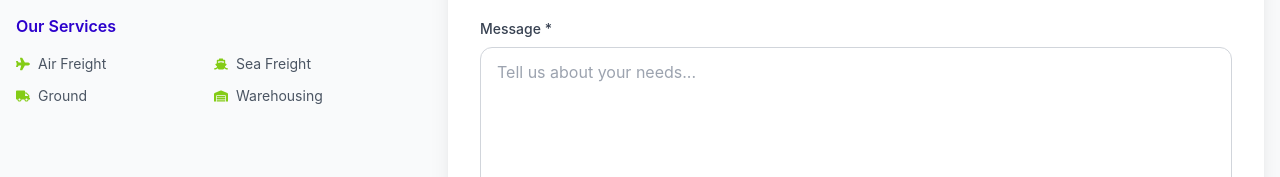
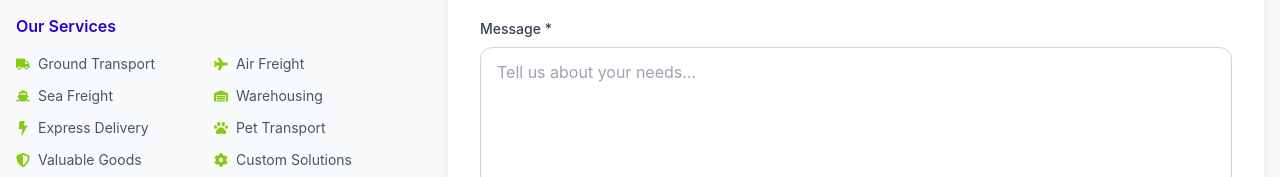
Before and after one commit to Boominati-Dayo/pulver-global-logistics, a Next.js app: page /contact in a window 1280 px wide. Shown: the part 775-952 px from the top of the page. Built offline with nearby package versions, Linux system fonts and the light colour scheme; no server answers; the database is empty.

Commit message:
Add all 8 services to contact page services list

```diff
--- a/src/app/contact/page.tsx
+++ b/src/app/contact/page.tsx
@@ -3,7 +3,7 @@
 import { useState } from 'react';
 import { useTheme } from '@/components/ClientLayout';
 import { useSettings } from '@/components/SettingsContext';
-import { FaMapMarkerAlt, FaPhone, FaEnvelope, FaClock, FaUser, FaEnvelopeOpenText, FaCheckCircle, FaSpinner, FaPlane, FaShip, FaTruck, FaWarehouse, FaRocket } from 'react-icons/fa';
+import { FaMapMarkerAlt, FaPhone, FaEnvelope, FaClock, FaUser, FaEnvelopeOpenText, FaCheckCircle, FaSpinner, FaPlane, FaShip, FaTruck, FaWarehouse, FaBolt, FaPaw, FaShieldAlt, FaCog } from 'react-icons/fa';
 
 export default function Contact() {
   const { isDarkMode } = useTheme();
@@ -69,7 +69,7 @@ export default function Contact() {
             <div className="pt-6 border-t border-gray-200 dark:border-gray-700">
               <h3 className="font-semibold text-[#2c00cc] dark:text-white mb-4">Our Services</h3>
               <div className="grid grid-cols-2 gap-3">
-                {[{ icon: FaPlane, label: 'Air Freight' }, { icon: FaShip, label: 'Sea Freight' }, { icon: FaTruck, label: 'Ground' }, { icon: FaWarehouse, label: 'Warehousing' }].map((s, i) => (
+                {[{ icon: FaTruck, label: 'Ground Transport' }, { icon: FaPlane, label: 'Air Freight' }, { icon: FaShip, label: 'Sea Freight' }, { icon: FaWarehouse, label: 'Warehousing' }, { icon: FaBolt, label: 'Express Delivery' }, { icon: FaPaw, label: 'Pet Transport' }, { icon: FaShieldAlt, label: 'Valuable Goods' }, { icon: FaCog, label: 'Custom Solutions' }].map((s, i) => (
                   <div key={i} className="flex items-center gap-2 text-gray-600 dark:text-gray-400 text-sm">
                     <s.icon className="text-[#84cc16]" /> {s.label}
                   </div>
```
